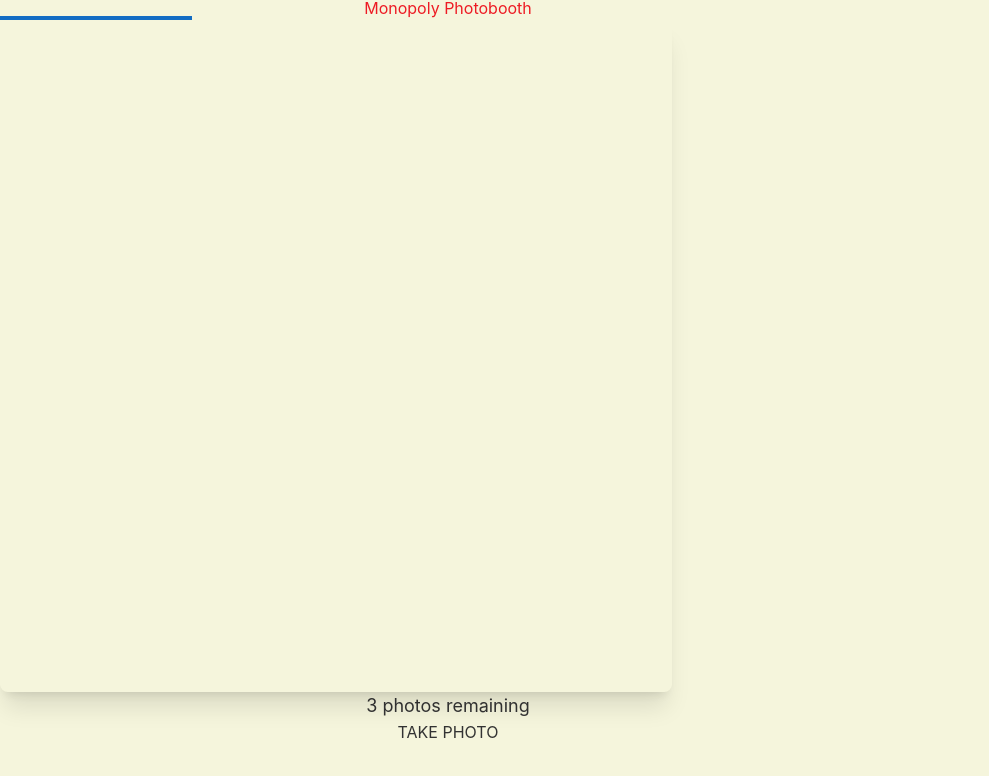
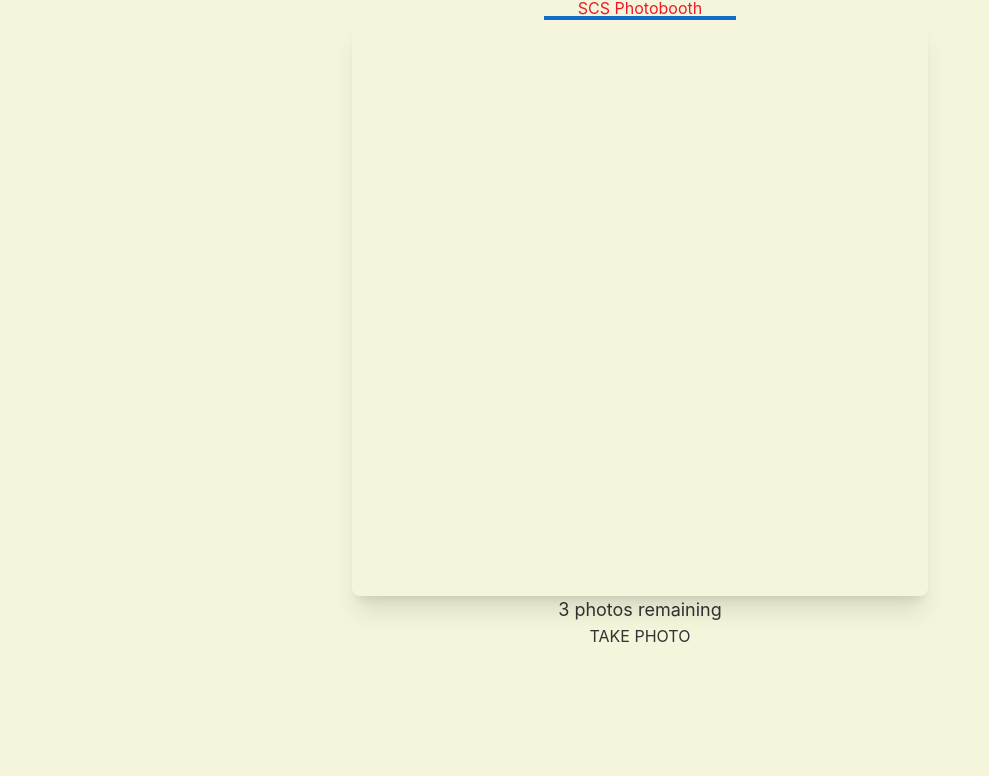
Before and after one commit to ermyn/SCS-SC_Photobooth, a Next.js app: page / in a window 1280 px wide. Shown: the top 776 px of the page, without its empty margins (0-989 px from the left). Built offline with nearby package versions, Linux system fonts and the light colour scheme; no server answers.

Commit message:
CSS modification & Photstrip Fix

```diff
--- a/src/app/page.tsx
+++ b/src/app/page.tsx
@@ -1,42 +1,54 @@
 'use client';
 
-import { useState } from 'react';
+import React, { useState, useEffect } from 'react';
 import { Camera } from '@/components/Camera';
 import { PhotoStrip } from '@/components/PhotoStrip';
 
 export default function Home() {
   const [photos, setPhotos] = useState<string[]>([]);
   const [isCapturing, setIsCapturing] = useState(false);
+  const [countdown, setCountdown] = useState<number | null>(null);
 
   const handleCapture = (photo: string) => {
     setPhotos((prev) => [...prev, photo]);
     setIsCapturing(false);
+    setCountdown(null);
   };
 
   const startCapture = () => {
     if (photos.length < 3) {
       setIsCapturing(true);
+      setCountdown(3);
     }
   };
+
+  useEffect(() => {
+    if (isCapturing && countdown !== null && countdown > 0) {
+      const timer = setTimeout(() => {
+        setCountdown(countdown - 1);
+      }, 1000);
+      return () => clearTimeout(timer);
+    }
+  }, [isCapturing, countdown]);
 
   const resetPhotos = () => {
     setPhotos([]);
   };
 
   return (
-    <main className="min-h-screen bg-[#F5F5DC] p-4 md:p-8">
-      <div className="max-w-4xl mx-auto">
-        <div className="text-center mb-8">
+    <main className="min-h-screen bg-[#F5F5DC] flex flex-col items-center justify-start p-4 md:p-8">
+      <div className="w-full max-w-3xl mx-auto flex flex-col items-center">
+        <div className="text-center mb-12">
           <h1 className="text-4xl md:text-5xl font-bold text-[#ED1B24] mb-2">
-            Monopoly Photobooth
+            SCS Photobooth
           </h1>
           <div className="h-1 bg-[#126CC3] w-48 mx-auto"></div>
         </div>
 
         {photos.length < 3 ? (
-          <div className="space-y-6">
-            <Camera onCapture={handleCapture} isCapturing={isCapturing} />
-            <div className="text-center">
+          <div className="w-full flex flex-col items-center space-y-8">
+            <Camera onCapture={handleCapture} isCapturing={isCapturing} countdown={countdown} />
+            <div className="text-center mt-4">
               <p className="text-lg mb-4">
                 {3 - photos.length} photos remaining
               </p>
@@ -50,9 +62,9 @@ export default function Home() {
             </div>
           </div>
         ) : (
-          <div className="space-y-6">
+          <div className="w-full flex flex-col items-center space-y-8">
             <PhotoStrip photos={photos} />
-            <div className="text-center">
+            <div className="text-center mt-4">
               <button
                 onClick={resetPhotos}
                 className="bg-[#008852] text-white px-8 py-3 rounded-full hover:bg-[#126CC3] transition-colors duration-200 uppercase font-bold tracking-wide"
--- a/src/components/Camera.tsx
+++ b/src/components/Camera.tsx
@@ -1,16 +1,16 @@
 'use client';
 
-import React, { useCallback, useRef, useState } from 'react';
+import React, { useCallback, useRef } from 'react';
 import Webcam from 'react-webcam';
 
 interface CameraProps {
   onCapture: (photo: string) => void;
   isCapturing: boolean;
+  countdown: number | null;
 }
 
-export const Camera: React.FC<CameraProps> = ({ onCapture, isCapturing }) => {
+export const Camera: React.FC<CameraProps> = ({ onCapture, isCapturing, countdown }) => {
   const webcamRef = useRef<Webcam>(null);
-  const [countdown, setCountdown] = useState<number | null>(null);
 
   const capture = useCallback(() => {
     if (webcamRef.current) {
@@ -22,22 +22,10 @@ export const Camera: React.FC<CameraProps> = ({ onCapture, isCapturing }) => {
   }, [onCapture]);
 
   React.useEffect(() => {
-    if (isCapturing) {
-      setCountdown(3);
-      const intervalId = setInterval(() => {
-        setCountdown((prev) => {
-          if (prev === 1) {
-            clearInterval(intervalId);
-            capture();
-            return null;
-          }
-          return prev ? prev - 1 : null;
-        });
-      }, 1000);
-
-      return () => clearInterval(intervalId);
+    if (isCapturing && countdown === 0) {
+      capture();
     }
-  }, [isCapturing, capture]);
+  }, [isCapturing, countdown, capture]);
 
   const videoConstraints = {
     width: 720,
@@ -46,8 +34,8 @@ export const Camera: React.FC<CameraProps> = ({ onCapture, isCapturing }) => {
   };
 
   return (
-    <div className="relative w-full max-w-2xl mx-auto">
-      <div className="relative aspect-square overflow-hidden rounded-lg border-8 border-[#ED1B24] shadow-xl">
+    <div className="relative w-full max-w-xl mx-auto">
+      <div className="relative aspect-square overflow-hidden rounded-lg border-4 border-[#ED1B24] shadow-xl">
         <Webcam
           audio={false}
           ref={webcamRef}
@@ -57,7 +45,7 @@ export const Camera: React.FC<CameraProps> = ({ onCapture, isCapturing }) => {
         />
         {countdown && (
           <div className="absolute inset-0 flex items-center justify-center">
-            <span className="text-9xl font-bold text-white drop-shadow-lg">
+            <span className="text-8xl font-bold text-white drop-shadow-lg">
               {countdown}
             </span>
           </div>
--- a/src/components/PhotoStrip.tsx
+++ b/src/components/PhotoStrip.tsx
@@ -27,19 +27,19 @@ export const PhotoStrip: React.FC<PhotoStripProps> = ({ photos }) => {
   if (photos.length === 0) return null;
 
   return (
-    <div className="w-full max-w-md mx-auto mt-8">
+    <div className="w-full max-w-lg mx-auto">
       <div
         ref={photoStripRef}
-        className="bg-[#F5F5DC] p-6 rounded-lg shadow-xl"
+        className="bg-[#F5F5DC] p-8 rounded-lg shadow-xl border-4 border-[#ED1B24]"
       >
         <div className="text-center mb-4">
           <h2 className="text-[#ED1B24] text-2xl font-bold uppercase tracking-wider mb-2">
-            Monopoly Photobooth
+            Photos
           </h2>
           <div className="h-1 bg-[#126CC3] w-32 mx-auto"></div>
         </div>
 
-        <div className="space-y-4">
+        <div className="space-y-6">
           {photos.map((photo, index) => (
             <div
               key={index}
@@ -57,12 +57,12 @@ export const PhotoStrip: React.FC<PhotoStripProps> = ({ photos }) => {
           ))}
         </div>
 
-        <div className="mt-6 text-center">
+        <div className="mt-8 text-center">
           <button
             onClick={downloadPhotoStrip}
             className="bg-[#ED1B24] text-white px-6 py-2 rounded-full hover:bg-[#126CC3] transition-colors duration-200 uppercase font-bold tracking-wide"
           >
-            Download Photos
+            Download Photo Strip
           </button>
         </div>
       </div>
```
